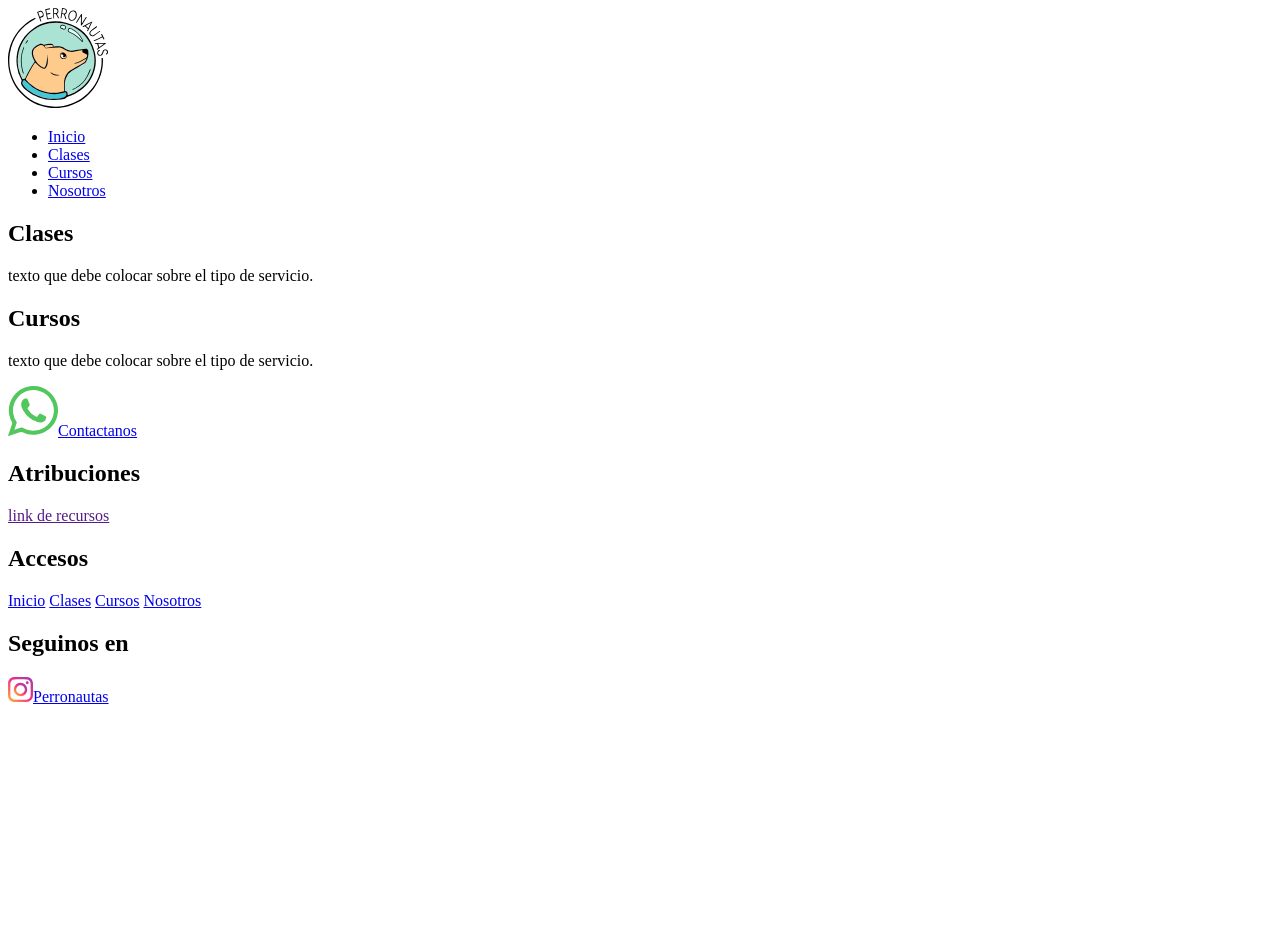
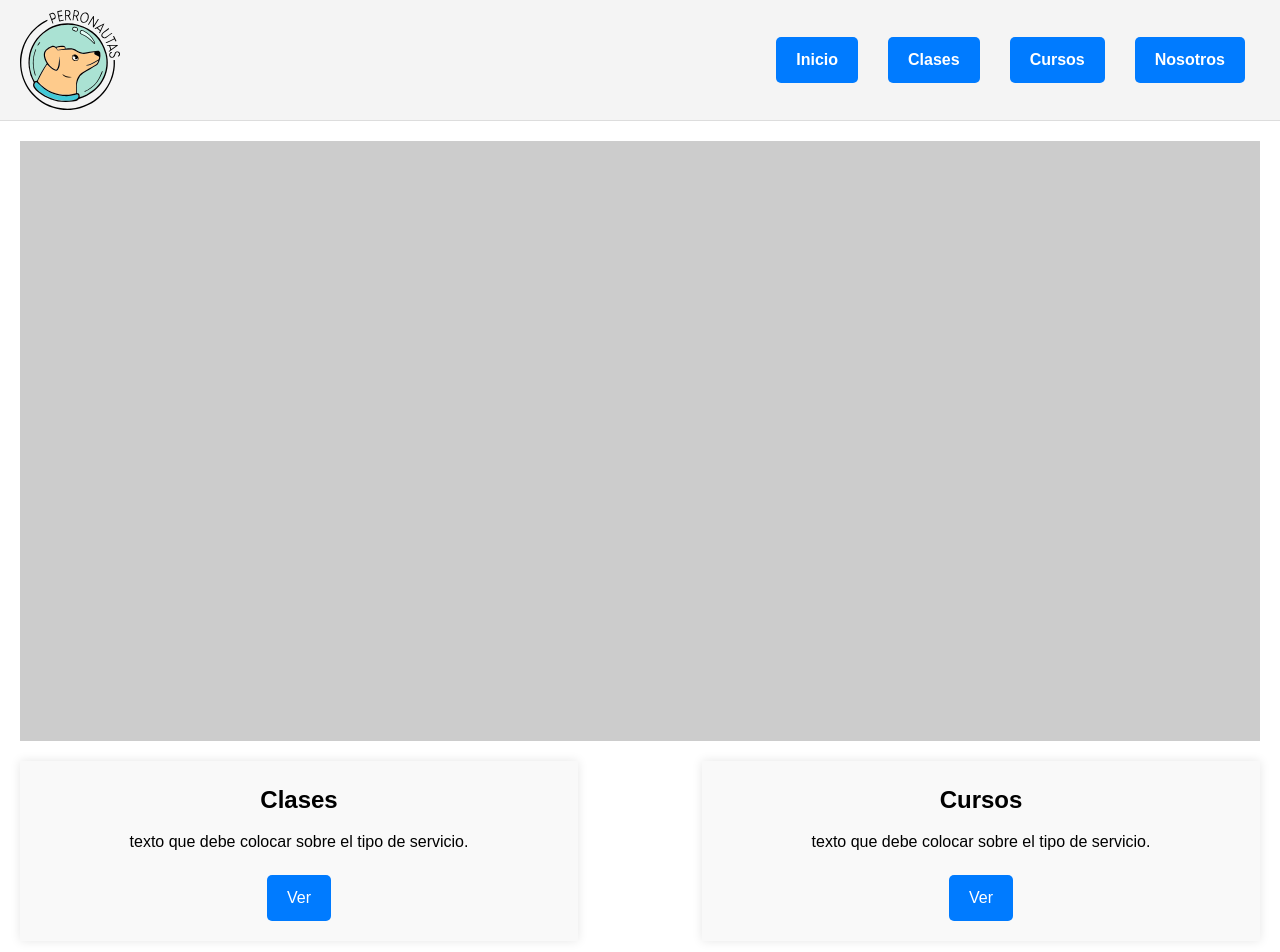
Before and after one commit to Matias372/PF-Ruibal, a plain HTML site: page Web/Visual/Html/Inicio.html in a window 1280 px wide. Shown: the top 952 px of the page. Before the commit the page ends 800 px from the top, so only its background shows below. Drawn offline with Linux system fonts and the light colour scheme.

Commit message:
1/7 acomodando CSS de inicio.html. trabajando en dropdown header

```diff
--- a/Web/Control/HeaFoo_Handler.js
+++ b/Web/Control/HeaFoo_Handler.js
@@ -21,3 +21,8 @@ document.addEventListener("DOMContentLoaded", function() {
     loadHTML('../../Visual/Html/Header.html', 'Header');
     loadHTML('../../Visual/Html/Footer.html', 'Footer');
 });
+
+function toggleMenu() {
+    var navBotones = document.getElementById('botones');
+    navBotones.classList.toggle('active');
+}
--- /dev/null
+++ b/Web/Visual/CSS/Footer_estilos.css
@@ -0,0 +1,49 @@
+/* Estilos para el footer */
+footer {
+    background: #f4f4f4;
+    padding: 20px;
+    display: flex;
+    justify-content: space-around;
+    text-align: center;
+}
+
+footer div {
+    flex: 1;
+}
+
+footer div h2 {
+    margin-bottom: 10px;
+}
+
+footer div a {
+    display: block;
+    margin-bottom: 10px;
+    text-decoration: none;
+    color: #333;
+    transition: color 0.3s;
+}
+
+footer div a:hover {
+    color: #007BFF;
+}
+
+footer div#Redes-sociales a {
+    display: flex;
+    align-items: center;
+    justify-content: center;
+}
+
+footer div#Redes-sociales a img {
+    margin-right: 5px;
+}
+
+footer div#Redes-sociales a:hover img {
+    filter: brightness(1.2);
+}
+
+/* Estilos para móvil */
+@media (max-width: 768px) {
+    footer {
+        flex-direction: column;
+    }
+}
--- /dev/null
+++ b/Web/Visual/CSS/Header_estilos.css
@@ -0,0 +1,81 @@
+/* Estilos para el header */
+header {
+    display: flex;
+    justify-content: space-between;
+    align-items: center;
+    padding: 10px 20px;
+    background-color: #f4f4f4;
+    border-bottom: 1px solid #ddd;
+}
+
+header img {
+    max-width: 100px;
+    height: auto;
+}
+
+#toggle-menu-btn {
+    display: none;
+}
+
+nav#botones ul {
+    display: flex;
+    list-style-type: none;
+    margin: 0;
+    padding: 0;
+}
+
+nav#botones ul li {
+    margin: 0 15px;
+}
+
+nav#botones ul li a {
+    text-decoration: none;
+    color: #333;
+    font-weight: bold;
+    padding: 10px 20px;
+    background-color: #007BFF;
+    color: #fff;
+    border-radius: 5px;
+    display: inline-block;
+}
+
+nav#botones ul li a:hover {
+    background-color: #0056b3;
+}
+
+/* Estilos para móvil */
+@media (max-width: 768px) {
+
+    nav#botones {
+        display: none; /* Oculta el menú de navegación en dispositivos móviles por defecto */
+        width: 100%;
+        margin-top: 10px; /* Espacio opcional para separar el botón del menú */
+    }
+
+    nav#botones.active {
+        display: flex; /* Muestra el menú cuando está activo */
+        flex-direction: column; /* Acomoda los elementos en columnas */
+        align-items: center; /* Centra los elementos horizontalmente */
+    }
+
+    nav#botones.active ul {
+        width: 100%; /* Asegura que el menú ocupe todo el ancho disponible */
+        padding: 10px 0; /* Espacio entre el borde superior e inferior del menú */
+    }
+
+    nav#botones.active ul li {
+        margin: 10px 0; /* Espacio entre cada ítem del menú */
+        width: 100%; /* Ocupa todo el ancho disponible */
+        text-align: center; /* Centra el texto horizontalmente */
+    }
+
+    #toggle-menu-btn {
+        display: block; /* Muestra el botón en dispositivos móviles */
+        font-size: 24px;
+        background: none;
+        border: none;
+        cursor: pointer;
+        margin-left: auto; /* Mueve el botón toggle a la derecha */
+        margin-right: 20px; /* Añade un margen a la derecha del botón toggle */
+    }
+}
--- /dev/null
+++ b/Web/Visual/CSS/Inicio_estilos.css
@@ -0,0 +1,98 @@
+/* Reset de estilos */
+* {
+    margin: 0;
+    padding: 0;
+    box-sizing: border-box;
+}
+
+/* Estilos generales */
+body {
+    font-family: Arial, sans-serif;
+    line-height: 1.6;
+}
+
+#slider {
+    height: 600px;
+    background: #ccc;
+    display: flex;
+    justify-content: center;
+    align-items: center;
+    margin-bottom: 20px;
+}
+
+main {
+    padding: 20px;
+}
+
+section {
+    margin-bottom: 20px;
+    display: flex;
+    justify-content: space-between;
+}
+
+section div {
+    width: 45%;
+    padding: 20px;
+    background: #f9f9f9;
+    box-shadow: 0 0 10px rgba(0, 0, 0, 0.1);
+    text-align: center;
+}
+
+section div h2 {
+    margin-bottom: 10px;
+    text-align: center;
+}
+
+section div p {
+    margin-bottom: 20px;
+}
+
+section div a {
+    display: inline-block;
+    padding: 10px 20px;
+    background: #007BFF;
+    color: #fff;
+    text-decoration: none;
+    border-radius: 5px;
+    text-align: center;
+}
+
+section div a:hover {
+    background: #0056b3;
+}
+
+#Btn-Contactanos {
+    text-align: center;
+    margin-bottom: 20px;
+}
+
+#Btn-Contactanos a {
+    display: inline-flex;
+    padding: 10px 20px;
+    background: #ffffff;
+    border: 4px solid #20c361;
+    color: #000000;
+    text-decoration: none;
+    border-radius: 20px;
+    transition: background 0.3s;
+    font-size: 24px;
+}
+
+#Btn-Contactanos a:hover {
+    background: #ceffe2;
+}
+
+#Btn-Contactanos a img {
+    margin-right: 10px;
+}
+/* Estilos para móvil */
+@media (max-width: 768px) {
+    section {
+        flex-direction: column;
+    }
+
+    section div {
+        width: 100%;
+        margin-bottom: 20px;
+    }
+}
--- a/Web/Visual/Html/Footer.html
+++ b/Web/Visual/Html/Footer.html
@@ -1,8 +1,7 @@
-<section id="footer">
-
+<footer id="footer">
     <div id="atribuciones">
         <h2>Atribuciones</h2>
-        <a href="" target="_blank">link de recursos</a>
+        <a href="#" target="_blank">link de recursos</a>
     </div>
 
     <div id="accesos">
@@ -16,8 +15,7 @@
     <div id="Redes-sociales">
         <h2>Seguinos en</h2>
         <a href="https://www.instagram.com/perronautas.adiestramiento/" target="_blank">
-            <img src="../../Resources/Img/Instagram-icon.svg" alt="" width="25">Perronautas
+            <img src="../../Resources/Img/Instagram-icon.svg" alt="Instagram Icon" width="25"> Perronautas
         </a>
     </div>
-
-</section>
+</footer>
--- a/Web/Visual/Html/Header.html
+++ b/Web/Visual/Html/Header.html
@@ -1,12 +1,14 @@
-<img src="../../Resources/Img/Logo.svg" alt="" width="100">
+<header>
+    <img src="../../Resources/Img/Logo.svg" alt="Logo" width="100">
 
-<div id="botones">
+    <button id="toggle-menu-btn" onclick="toggleMenu()">☰</button>
 
+    <nav id="botones">
         <ul>
             <li><a href="Inicio.html">Inicio</a></li>
             <li><a href="Clases.html">Clases</a></li>
             <li><a href="Cursos.html">Cursos</a></li>
             <li><a href="Nosotros.html">Nosotros</a></li>
         </ul>
-
-</div>
+    </nav>
+</header>
--- a/Web/Visual/Html/Inicio.html
+++ b/Web/Visual/Html/Inicio.html
@@ -4,7 +4,13 @@
     <meta charset="UTF-8">
     <meta name="viewport" content="width=device-width, initial-scale=1.0">
     <title>Inicio</title>
-
+    <meta name="author" content="Matias Ruibal">
+    <meta name="github" content="https://github.com/Matias372">
+    <meta name="description" content="Perronautas. Adiestramiento.">
+    <!-- Estilos -->
+    <link rel="stylesheet" href="../CSS/Header_estilos.css">
+    <link rel="stylesheet" href="../CSS/Footer_estilos.css">
+    <link rel="stylesheet" href="../CSS/Inicio_estilos.css">
 </head>
 <body>
 
@@ -13,19 +19,23 @@
     <main>
         <div id="slider"></div>
 
+        <section id="Servicios">
             <div id="Clases">
                 <h2>Clases</h2>
                 <p>texto que debe colocar sobre el tipo de servicio.</p>
+                <a href="Clases.html">Ver</a>
             </div>
 
             <div id="Cursos">
                 <h2>Cursos</h2>
                 <p>texto que debe colocar sobre el tipo de servicio.</p>
+                <a href="Cursos.html">Ver</a>
             </div>
+        </section>
 
         <div id="Btn-Contactanos">
             <a id="whatsapp" href="https://api.whatsapp.com/send/?phone=5491131849214&amp;text=%C2%A1Hola!%20Quisiera%20obtener%20informaci%C3%B3n%20sobre%20las%20clases&amp;type=phone_number&amp;app_absent=0" target="_blank" >
-                <img src="../../Resources/Img/Whatsapp-icon.svg" alt="" width="50">Contactanos
+                <img src="../../Resources/Img/Whatsapp-icon.svg" alt="" width="32">Contactanos
             </a>
         </div>
     </main>
```
Also changed, not shown: Web/Visual/Html/Clases.html (+6 -0 lines), Web/Visual/Html/Cursos.html (+6 -0 lines), Web/Visual/Html/Incribirse.html (+6 -0 lines), Web/Visual/Html/Nosotros.html (+6 -0 lines), Web/Visual/Html/Registrado.html (+6 -0 lines). Lines whose indentation alone changed are shown as unchanged.
